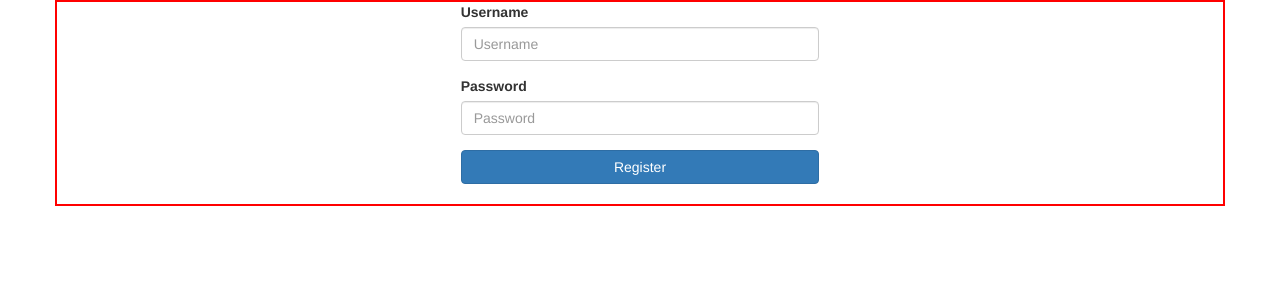
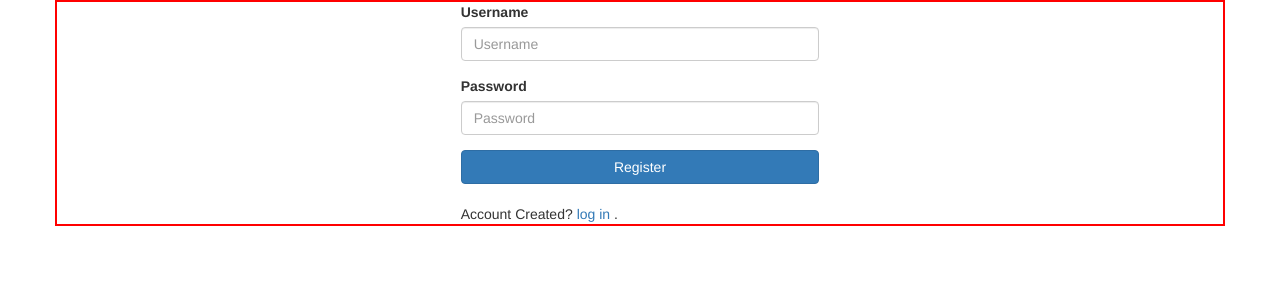
Before and after one commit to Shashwat-05/CHatApp-DevOps, a Flask app: page /register in a window 1280 px wide. Shown: the top 300 px of the page. Run offline with Flask 2, Linux system fonts and the light colour scheme; some libraries are stand-ins or nearby versions.

Commit message:
Update register.html

```diff
--- a/ChatApp/templates/register.html
+++ b/ChatApp/templates/register.html
@@ -15,6 +15,9 @@
                 <button type="submit" class="btn btn-primary btn-block">Register</button>
             </form>
             <br>
+            <div>
+                 Account Created? <a href="{{ url_for('index') }}"> log in </a>.
+            </div>
         </div>
     </div>
 </div>
```
